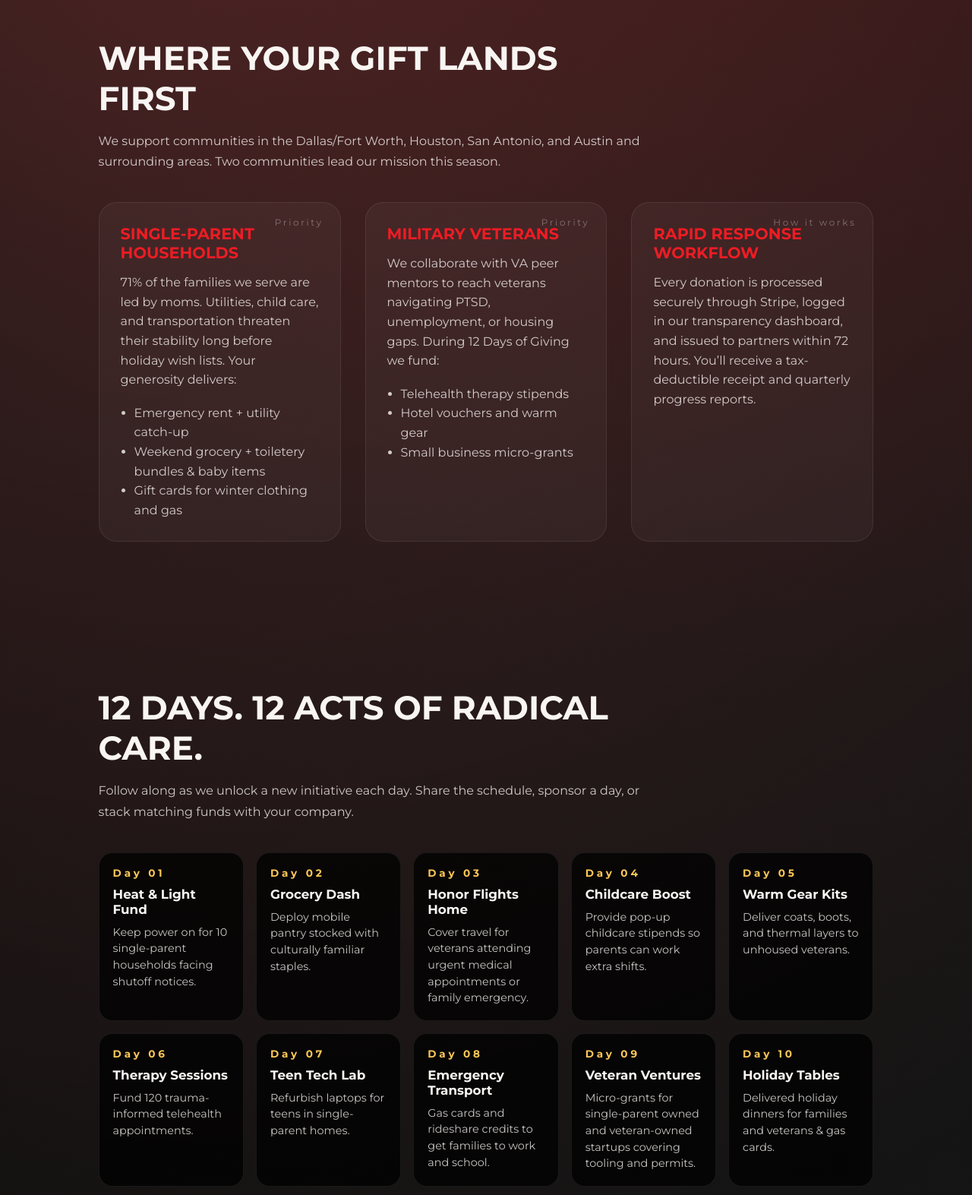
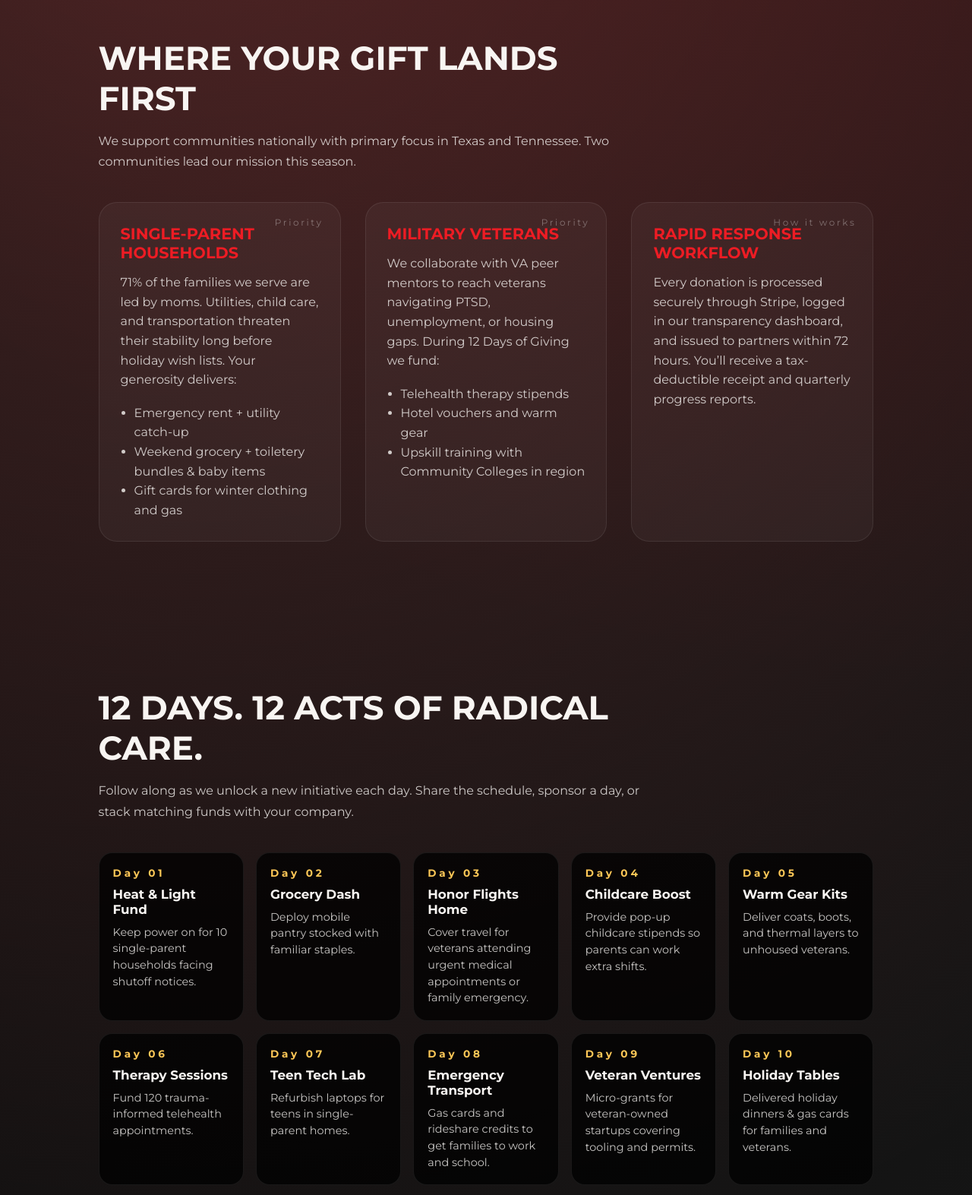
Before and after one commit to mendyturner/liveLiveFoundation, a plain HTML site: page index.html in a window 1280 px wide. Shown: the part 1200-2773 px from the top of the page at 76% size. Drawn offline with Linux system fonts and the light colour scheme.

Commit message:
Revise text for clarity and inclusivity

```diff
--- a/index.html
+++ b/index.html
@@ -567,7 +567,7 @@
           <div class="highlight-card">
             <h3>This year’s focus</h3>
             <p>
-              Emergency grants averaging $500 per household, trauma-informed counseling sessions, and mobile pantry deliveries that
+              Emergency support averaging $500 per household, utility, rent assistance, and mobile pantry deliveries that
               stretch every dollar where it counts.
             </p>
           </div>
@@ -578,7 +578,7 @@
         <div class="section-header">
           <h2>Where your gift lands first</h2>
           <p>
-            We support communities in the Dallas/Fort Worth, Houston, San Antonio, and Austin and surrounding areas.
+            We support communities nationally with primary focus in Texas and Tennessee.
             Two communities lead our mission this season.
           </p>
         </div>
@@ -603,7 +603,7 @@
             <ul>
               <li>Telehealth therapy stipends</li>
               <li>Hotel vouchers and warm gear</li>
-              <li>Small business micro-grants</li>
+              <li>Upskill training with Community Colleges in region</li>
             </ul>
           </article>
           <article class="impact-card" data-label="How it works">
@@ -632,7 +632,7 @@
           <article class="day-card">
             <strong>Day 02</strong>
             <h4>Grocery Dash</h4>
-            <p>Deploy mobile pantry stocked with culturally familiar staples.</p>
+            <p>Deploy mobile pantry stocked with familiar staples.</p>
           </article>
           <article class="day-card">
             <strong>Day 03</strong>
@@ -667,17 +667,17 @@
           <article class="day-card">
             <strong>Day 09</strong>
             <h4>Veteran Ventures</h4>
-            <p>Micro-grants for single-parent owned and veteran-owned startups covering tooling and permits.</p>
+            <p>Micro-grants for veteran-owned startups covering tooling and permits.</p>
           </article>
           <article class="day-card">
             <strong>Day 10</strong>
             <h4>Holiday Tables</h4>
-            <p>Delivered holiday dinners for families and veterans &amp; gas cards.</p>
+            <p>Delivered holiday dinners &amp; gas cards for families and veterans. </p>
           </article>
           <article class="day-card">
             <strong>Day 11</strong>
             <h4>Rest &amp; Respite</h4>
-            <p>Hotel stays for the homeless.</p>
+            <p>Hotel stays for the homeless families to keep warm and provide dignity.</p>
           </article>
           <article class="day-card">
             <strong>Day 12</strong>
```
